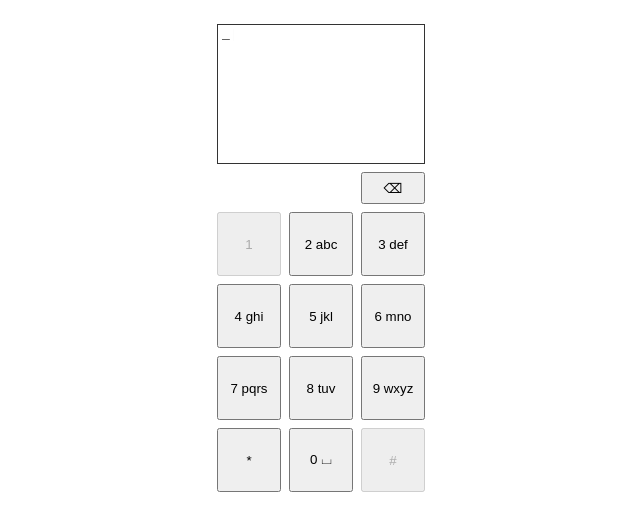
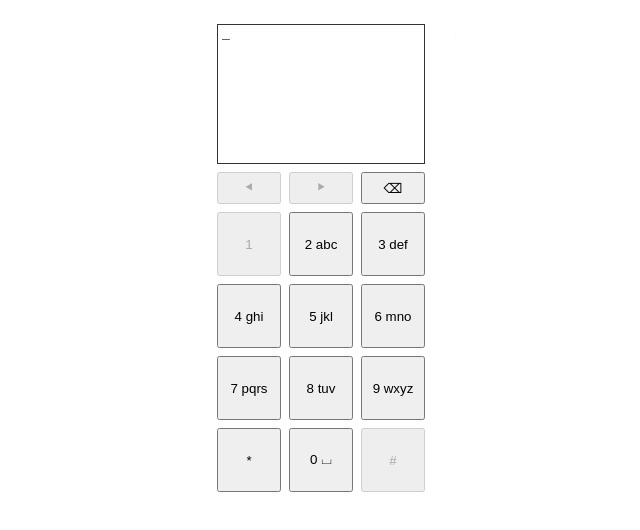
Before and after one commit to ducaale/t9-client, a React (Create React App) app: page / in a window 1280 px wide. Both pictures are taken after a click on the button "2 abc". Shown: the top 530 px of the page, without its empty margins (327-967 px from the left). Built offline with nearby package versions, Linux system fonts and the light colour scheme.

Commit message:
make cursor position independent from text

```diff
--- a/src/App.css
+++ b/src/App.css
@@ -14,7 +14,8 @@
 }
 
 .Screen {
-  display: inline-block;
+  display: grid;
+  grid-template-columns: calc(3 * 64px);
   border: 1px solid #333;
   font-family: monospace;
   padding: 2px 4px;
@@ -29,4 +30,11 @@
 .Screen-cursor {
   opacity: 1;
   animation: cursor 1s infinite;
+
+  grid-area: 1 / 1 / 2 / 2;
+  margin-left: -4px;
 }
+
+.Screen-text {
+  grid-area: 1 / 1 / 2 / 2;
+}
--- a/src/App.js
+++ b/src/App.js
@@ -9,7 +9,7 @@ function App() {
 
   return (
     <div className="Body">
-      <Screen text={output} />
+      <Screen text={output} cursorPos={30} />
       <Keyboard
         onInput={addChar}
         onCycle={cyclePrediction}
--- a/src/Keyboard.js
+++ b/src/Keyboard.js
@@ -4,8 +4,8 @@ import './App.css'
 const Keyboard = ({ onBackspace, onInput, onCycle }) => {
   return (
     <div className="Keyboard">
-      <span></span>
-      <span></span>
+      <button disabled>⯇</button>
+      <button disabled>⯈</button>
       <button onClick={onBackspace}>⌫</button>
       <button disabled>1</button>
       <button onClick={() => onInput('2')}>2 abc</button>
--- a/src/Screen.js
+++ b/src/Screen.js
@@ -1,11 +1,11 @@
 import React from 'react'
 import './App.css'
 
-const Screen = ({ text }) => {
+const Screen = ({ text, cursorPos }) => {
   return (
     <div className="Screen">
-      <span>{text}</span>
-      <span className="Screen-cursor">|</span>
+      <span className="Screen-text">{text}</span>
+      <span className="Screen-cursor">{'\u00A0'.repeat(cursorPos)}|</span>
     </div>
   )
 }
```
